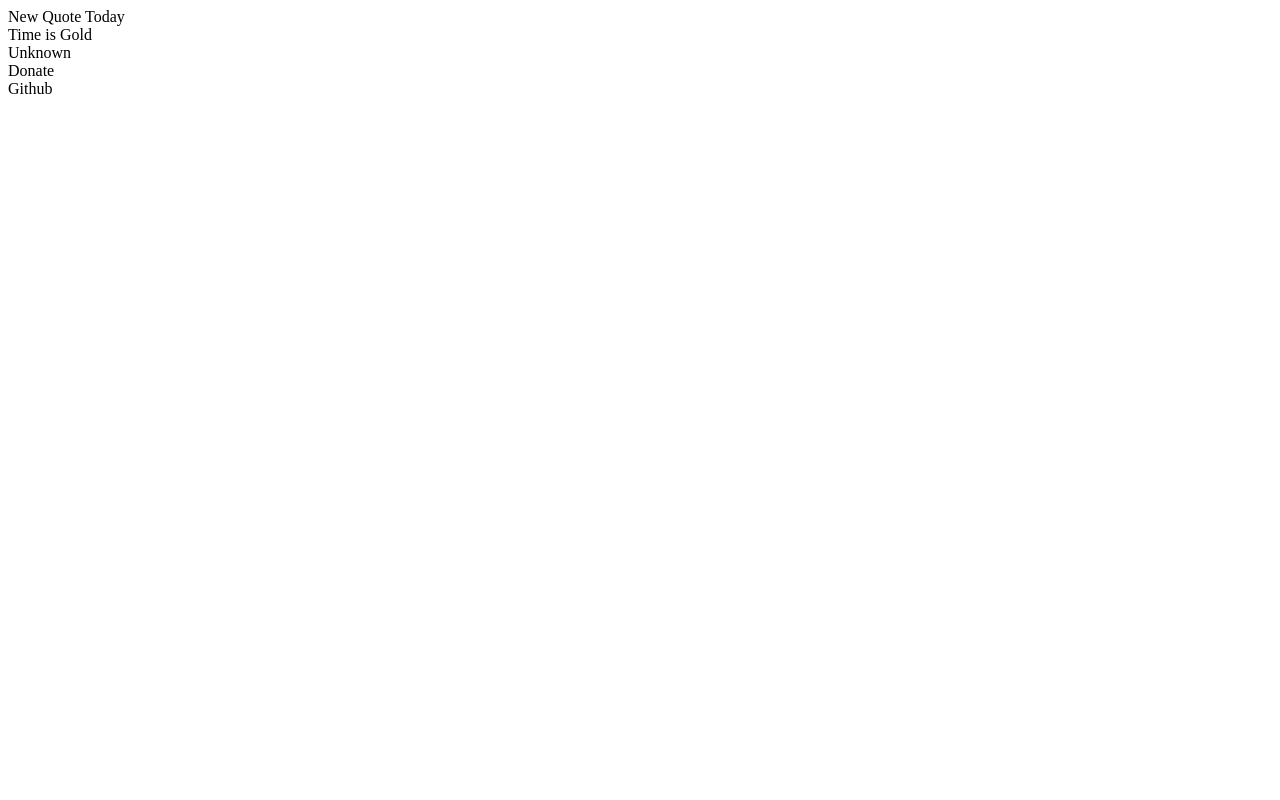
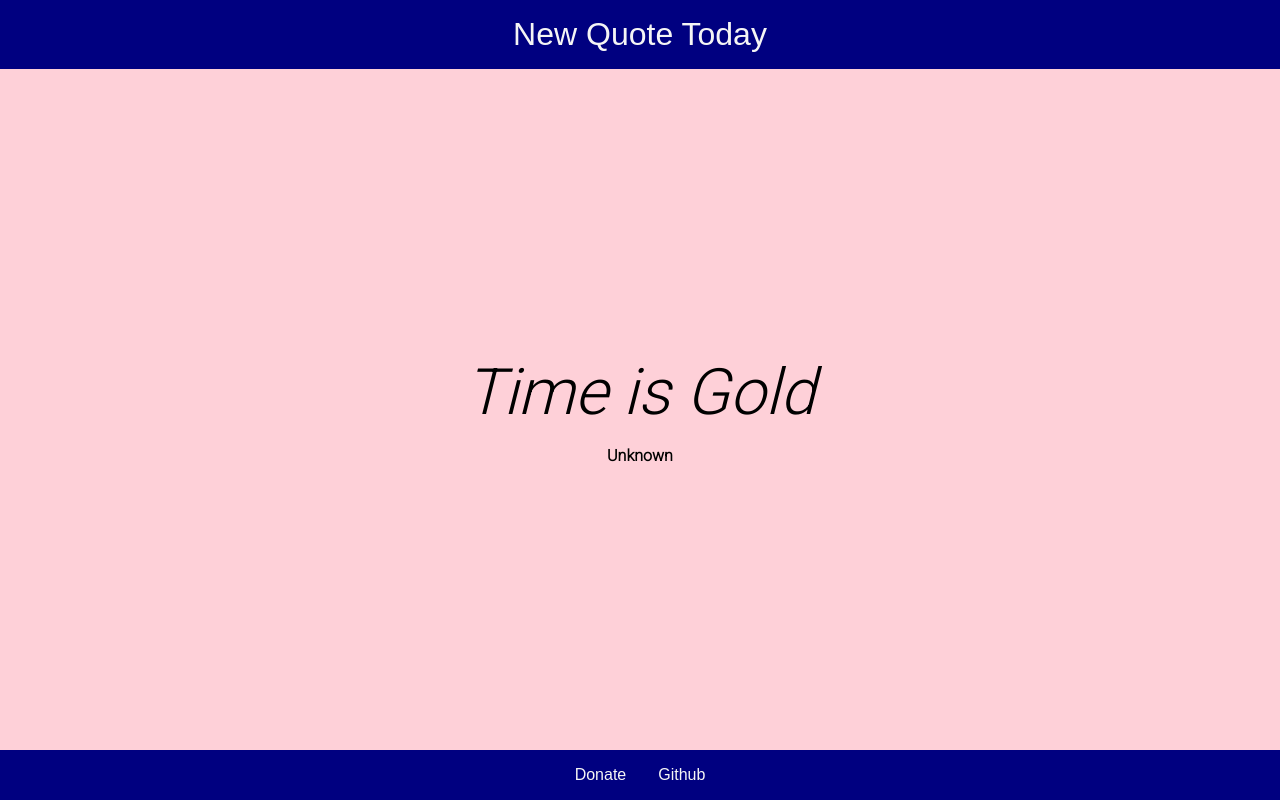
Before and after one commit to naknamu/newquotetoday, a plain HTML site: page index.html in a window 1280 px wide. Drawn offline with Linux system fonts and the light colour scheme.

Commit message:
Edited contents

```diff
--- a/index.html
+++ b/index.html
@@ -5,6 +5,7 @@
     <meta http-equiv="X-UA-Compatible" content="IE=edge">
     <meta name="viewport" content="width=device-width, initial-scale=1.0">
     <title>New Quote Today</title>
+    <link rel="stylesheet" href="style.css">
 </head>
 <body>
     <div class="header">
--- /dev/null
+++ b/style.css
@@ -0,0 +1,50 @@
+@import url('https://fonts.googleapis.com/css2?family=Roboto:wght@300&display=swap');
+
+body{
+    font-family: 'Roboto', sans-serif;
+    display: flex;
+    flex-direction: column;
+    margin: 0;
+    height: 100vh;
+}
+
+.header{
+    font-family: sans-serif;
+    background-color: #000080;
+    color: whitesmoke;
+    display: flex;
+    justify-content: center;
+    padding: 16px 0;
+    font-size: 32px;
+}
+
+.content{
+    display: flex;
+    flex-direction: column;
+    align-items: center;
+    justify-content: center;
+    flex: 1;
+    gap: 16px;
+    background-color: #fed0d8;
+}
+
+.quote{
+    font-size: 64px;
+    font-style: italic;
+}
+
+.author{
+    font-size: 16px;
+    font-weight: bolder;
+}
+
+.footer{
+    font-family: sans-serif;
+    background-color: #000080;
+    color: whitesmoke;
+    display: flex;
+    justify-content: center;
+    padding: 16px 0;
+    font-size: 16px;
+    gap: 32px;
+}
```
